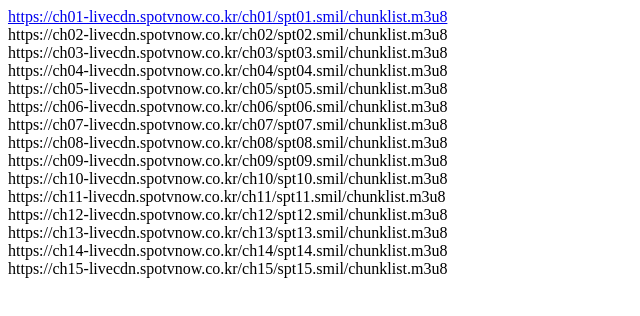
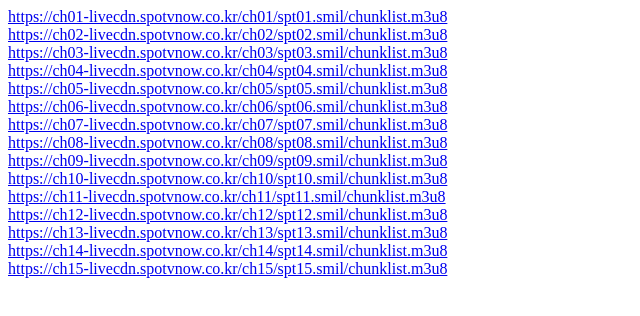
Before and after one commit to wofkem/soccer, a plain HTML site: page index.html in a window 1280 px wide. Shown: the whole page, without its empty margins (0-640 px from the left). Drawn offline with Linux system fonts and the light colour scheme.

Commit message:
Update index.html

```diff
--- a/index.html
+++ b/index.html
@@ -7,20 +7,20 @@
     <title>Document</title>
 </head>
 <body>
-    <a href="https://ch01-livecdn.spotvnow.co.kr/ch01/spt01.smil/chunklist.m3u8"><div>https://ch01-livecdn.spotvnow.co.kr/ch01/spt01.smil/chunklist.m3u8</div></a>
-    <div>https://ch02-livecdn.spotvnow.co.kr/ch02/spt02.smil/chunklist.m3u8</div>
-    <div>https://ch03-livecdn.spotvnow.co.kr/ch03/spt03.smil/chunklist.m3u8</div>
-    <div>https://ch04-livecdn.spotvnow.co.kr/ch04/spt04.smil/chunklist.m3u8</div>
-    <div>https://ch05-livecdn.spotvnow.co.kr/ch05/spt05.smil/chunklist.m3u8</div>
-    <div>https://ch06-livecdn.spotvnow.co.kr/ch06/spt06.smil/chunklist.m3u8</div>
-    <div>https://ch07-livecdn.spotvnow.co.kr/ch07/spt07.smil/chunklist.m3u8</div>
-    <div>https://ch08-livecdn.spotvnow.co.kr/ch08/spt08.smil/chunklist.m3u8</div>
-    <div>https://ch09-livecdn.spotvnow.co.kr/ch09/spt09.smil/chunklist.m3u8</div>
-    <div>https://ch10-livecdn.spotvnow.co.kr/ch10/spt10.smil/chunklist.m3u8</div>
-    <div>https://ch11-livecdn.spotvnow.co.kr/ch11/spt11.smil/chunklist.m3u8</div>
-    <div>https://ch12-livecdn.spotvnow.co.kr/ch12/spt12.smil/chunklist.m3u8</div>
-    <div>https://ch13-livecdn.spotvnow.co.kr/ch13/spt13.smil/chunklist.m3u8</div>
-    <div>https://ch14-livecdn.spotvnow.co.kr/ch14/spt14.smil/chunklist.m3u8</div>
-    <div>https://ch15-livecdn.spotvnow.co.kr/ch15/spt15.smil/chunklist.m3u8</div>
+    <a href="https://ch01-livecdn.spotvnow.co.kr/ch01/spt01.smil/chunklist.m3u8" target="_blank"><div>https://ch01-livecdn.spotvnow.co.kr/ch01/spt01.smil/chunklist.m3u8</div></a>
+    <a href="https://ch01-livecdn.spotvnow.co.kr/ch01/spt01.smil/chunklist.m3u8" target="_blank"><div>https://ch02-livecdn.spotvnow.co.kr/ch02/spt02.smil/chunklist.m3u8</div></a>
+    <a href="https://ch01-livecdn.spotvnow.co.kr/ch01/spt01.smil/chunklist.m3u8" target="_blank"><div>https://ch03-livecdn.spotvnow.co.kr/ch03/spt03.smil/chunklist.m3u8</div></a>
+    <a href="https://ch01-livecdn.spotvnow.co.kr/ch01/spt01.smil/chunklist.m3u8" target="_blank"><div>https://ch04-livecdn.spotvnow.co.kr/ch04/spt04.smil/chunklist.m3u8</div></a>
+    <a href="https://ch01-livecdn.spotvnow.co.kr/ch01/spt01.smil/chunklist.m3u8" target="_blank"><div>https://ch05-livecdn.spotvnow.co.kr/ch05/spt05.smil/chunklist.m3u8</div></a>
+    <a href="https://ch01-livecdn.spotvnow.co.kr/ch01/spt01.smil/chunklist.m3u8" target="_blank"><div>https://ch06-livecdn.spotvnow.co.kr/ch06/spt06.smil/chunklist.m3u8</div></a>
+    <a href="https://ch01-livecdn.spotvnow.co.kr/ch01/spt01.smil/chunklist.m3u8" target="_blank"><div>https://ch07-livecdn.spotvnow.co.kr/ch07/spt07.smil/chunklist.m3u8</div></a>
+    <a href="https://ch01-livecdn.spotvnow.co.kr/ch01/spt01.smil/chunklist.m3u8" target="_blank"><div>https://ch08-livecdn.spotvnow.co.kr/ch08/spt08.smil/chunklist.m3u8</div></a>
+    <a href="https://ch01-livecdn.spotvnow.co.kr/ch01/spt01.smil/chunklist.m3u8" target="_blank"><div>https://ch09-livecdn.spotvnow.co.kr/ch09/spt09.smil/chunklist.m3u8</div></a>
+    <a href="https://ch01-livecdn.spotvnow.co.kr/ch01/spt01.smil/chunklist.m3u8" target="_blank"><div>https://ch10-livecdn.spotvnow.co.kr/ch10/spt10.smil/chunklist.m3u8</div></a>
+    <a href="https://ch01-livecdn.spotvnow.co.kr/ch01/spt01.smil/chunklist.m3u8" target="_blank"><div>https://ch11-livecdn.spotvnow.co.kr/ch11/spt11.smil/chunklist.m3u8</div></a>
+    <a href="https://ch01-livecdn.spotvnow.co.kr/ch01/spt01.smil/chunklist.m3u8" target="_blank"><div>https://ch12-livecdn.spotvnow.co.kr/ch12/spt12.smil/chunklist.m3u8</div></a>
+    <a href="https://ch01-livecdn.spotvnow.co.kr/ch01/spt01.smil/chunklist.m3u8" target="_blank"><div>https://ch13-livecdn.spotvnow.co.kr/ch13/spt13.smil/chunklist.m3u8</div></a>
+    <a href="https://ch01-livecdn.spotvnow.co.kr/ch01/spt01.smil/chunklist.m3u8" target="_blank"><div>https://ch14-livecdn.spotvnow.co.kr/ch14/spt14.smil/chunklist.m3u8</div></a>
+    <a href="https://ch01-livecdn.spotvnow.co.kr/ch01/spt01.smil/chunklist.m3u8" target="_blank"><div>https://ch15-livecdn.spotvnow.co.kr/ch15/spt15.smil/chunklist.m3u8</div></a>
 </body>
 </html>
```
